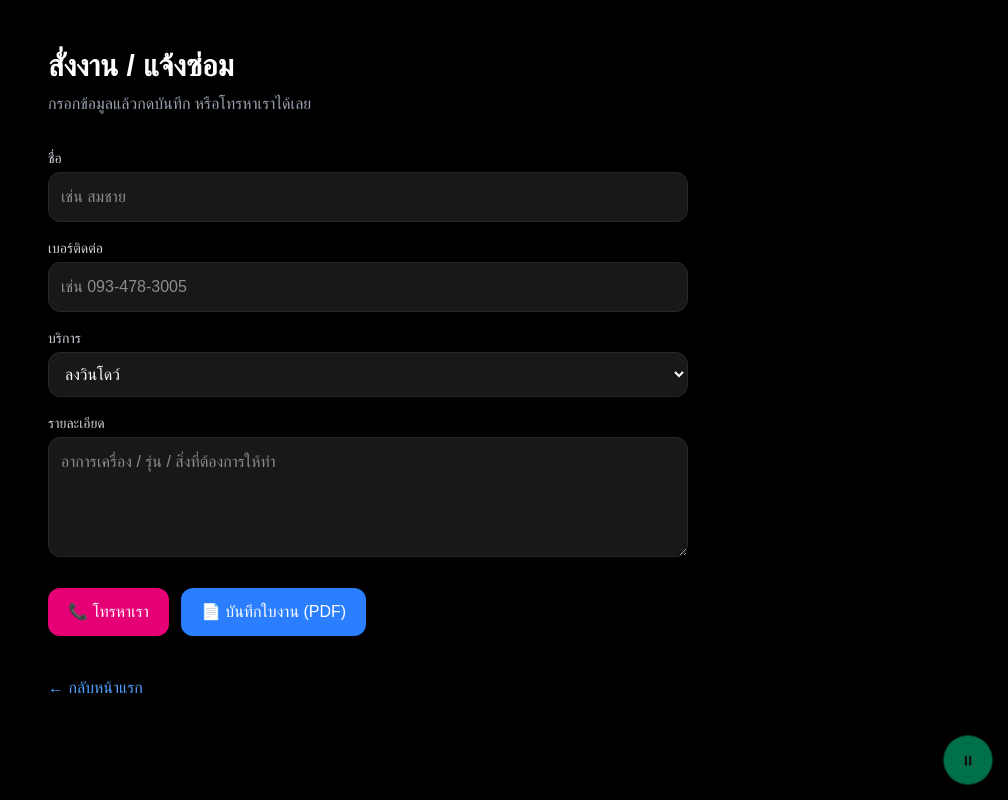
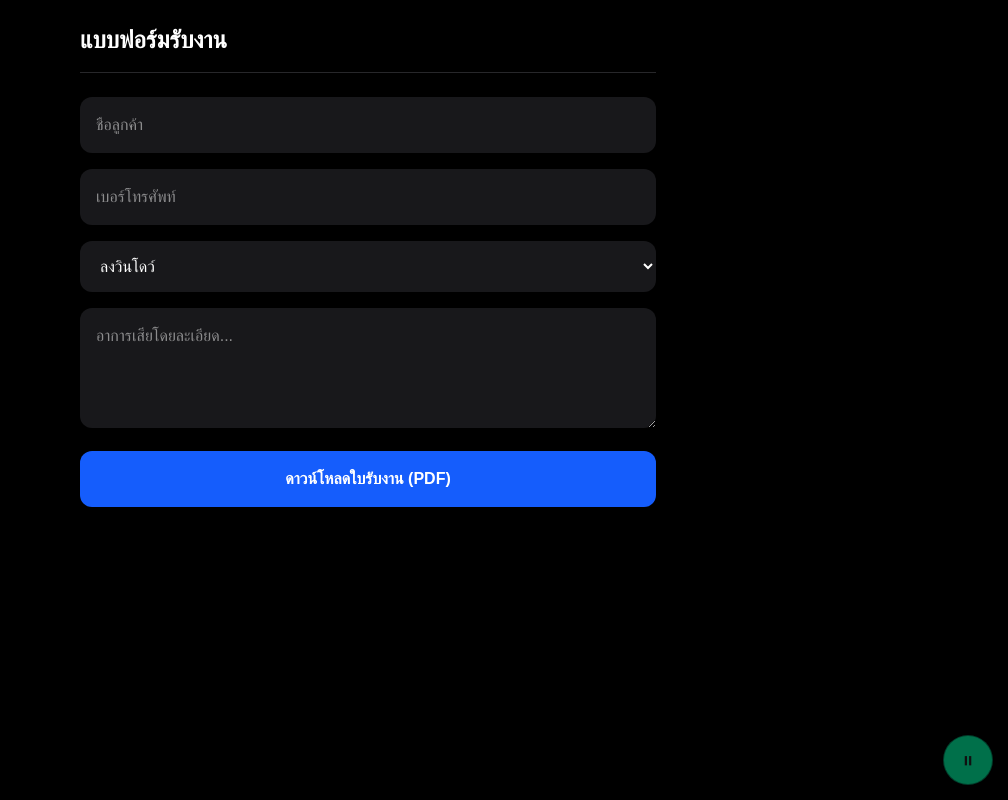
Before and after one commit to catrun2532-tech/crc-website, a Next.js app: page /order in a window 1280 px wide. Shown: the whole page, without its empty margins (272-1280 px from the left). Built offline with nearby package versions, Linux system fonts and the light colour scheme.

Commit message:
Update page.tsx

```diff
--- a/src/app/order/page.tsx
+++ b/src/app/order/page.tsx
@@ -2,6 +2,7 @@
 
 import { useState } from "react";
 import Link from "next/link";
+import { thaiFontBase64 } from "@/lib/thaiFont"; // 👈 นำเข้าฟอนต์ที่เตรียมไว้
 
 export default function OrderPage() {
   const [name, setName] = useState("");
@@ -9,115 +10,103 @@ export default function OrderPage() {
   const [service, setService] = useState("ลงวินโดว์");
   const [details, setDetails] = useState("");
 
-  // ✅ โหลด jsPDF ตอนกดปุ่ม (แก้ปัญหา deploy fail)
   const handleGeneratePDF = async () => {
+    if (!name.trim() || !phone.trim()) {
+      alert("กรุณากรอกชื่อและเบอร์ติดต่อด้วยครับ");
+      return;
+    }
+
+    try {
       const { jsPDF } = await import("jspdf");
-
       const doc = new jsPDF();
 
-    doc.setFont("Helvetica", "normal");
+      // 1. เพิ่มฟอนต์ไทยลงในระบบของ jsPDF
+      doc.addFileToVFS("ThaiFont.ttf", thaiFontBase64);
+      doc.addFont("ThaiFont.ttf", "ThaiFont", "normal");
+      doc.setFont("ThaiFont");
 
-    doc.text("ใบงาน / แจ้งซ่อม", 20, 20);
-    doc.text(`ชื่อ: ${name || "-"}`, 20, 40);
-    doc.text(`โทร: ${phone || "-"}`, 20, 50);
-    doc.text(`บริการ: ${service || "-"}`, 20, 60);
+      // 2. ส่วนหัวใบงาน
+      doc.setFontSize(22);
+      doc.text("ใบรับงาน / แจ้งซ่อมคอมพิวเตอร์", 105, 20, { align: "center" });
 
-    doc.text("รายละเอียด:", 20, 70);
+      doc.setLineWidth(0.5);
+      doc.line(20, 25, 190, 25);
 
+      // 3. ข้อมูลลูกค้าและบริการ
+      doc.setFontSize(16);
+      doc.text(`ชื่อลูกค้า: ${name}`, 20, 40);
+      doc.text(`เบอร์โทรศัพท์: ${phone}`, 20, 50);
+      doc.text(`ประเภทบริการ: ${service}`, 20, 60);
+
+      // 4. รายละเอียดอาการ
+      doc.text("รายละเอียด / อาการเสีย:", 20, 75);
+      doc.setFontSize(14);
       const splitDetails = doc.splitTextToSize(details || "-", 170);
-    doc.text(splitDetails, 20, 80);
+      doc.text(splitDetails, 20, 85);
 
-    const today = new Date().toLocaleString();
-    doc.text(`วันที่: ${today}`, 20, 120);
+      // 5. ส่วนท้าย (วันที่และลายเซ็น)
+      const now = new Date();
+      const dateString = now.toLocaleDateString("th-TH", {
+        year: "numeric", month: "long", day: "numeric",
+        hour: "2-digit", minute: "2-digit"
+      });
 
-    doc.save(`order-${name || "customer"}.pdf`);
+      doc.setFontSize(12);
+      doc.text(`วันที่รับงาน: ${dateString}`, 20, 150);
+
+      // เส้นเซ็นชื่อ
+      doc.line(120, 180, 180, 180);
+      doc.text("(................................................)", 125, 187);
+      doc.text("ลายเซ็นลูกค้า / ผู้แจ้ง", 135, 195);
+
+      // 6. บันทึกไฟล์
+      doc.save(`Repair-Order-${name}.pdf`);
+
+    } catch (error) {
+      console.error("PDF Error:", error);
+      alert("ไม่สามารถสร้าง PDF ได้ในขณะนี้");
+    }
   };
 
   return (
-    <main className="min-h-screen bg-black text-white">
-      <section className="max-w-2xl mx-auto px-4 py-12">
-        <h1 className="text-3xl font-bold">สั่งงาน / แจ้งซ่อม</h1>
-        <p className="mt-2 text-gray-400">
-          กรอกข้อมูลแล้วกดบันทึก หรือโทรหาเราได้เลย
-        </p>
+    <main className="min-h-screen bg-black text-white p-6">
+      <div className="max-w-xl mx-auto space-y-6">
+        <h1 className="text-2xl font-bold border-b border-zinc-800 pb-4">แบบฟอร์มรับงาน</h1>
 
-        <div className="mt-8 space-y-4">
-          {/* ชื่อ */}
-          <div>
-            <label className="block mb-1 text-sm text-gray-300">ชื่อ</label>
+        <div className="space-y-4">
           <input
-              className="w-full bg-zinc-900 border border-zinc-800 rounded-xl p-3"
-              value={name}
+            className="w-full p-4 bg-zinc-900 rounded-xl outline-none focus:ring-2 focus:ring-blue-500"
+            placeholder="ชื่อลูกค้า"
             onChange={(e) => setName(e.target.value)}
-              placeholder="เช่น สมชาย"
           />
-          </div>
-
-          {/* เบอร์ */}
-          <div>
-            <label className="block mb-1 text-sm text-gray-300">เบอร์ติดต่อ</label>
           <input
-              className="w-full bg-zinc-900 border border-zinc-800 rounded-xl p-3"
-              value={phone}
+            className="w-full p-4 bg-zinc-900 rounded-xl outline-none focus:ring-2 focus:ring-blue-500"
+            placeholder="เบอร์โทรศัพท์"
+            inputMode="tel"
             onChange={(e) => setPhone(e.target.value)}
-              placeholder="เช่น 093-478-3005"
-              inputMode="tel"
           />
-          </div>
-
-          {/* บริการ */}
-          <div>
-            <label className="block mb-1 text-sm text-gray-300">บริการ</label>
           <select
-              className="w-full bg-zinc-900 border border-zinc-800 rounded-xl p-3"
-              value={service}
+            className="w-full p-4 bg-zinc-900 rounded-xl outline-none"
             onChange={(e) => setService(e.target.value)}
           >
             <option>ลงวินโดว์</option>
             <option>กู้ข้อมูล</option>
-              <option>อัปเกรด SSD/RAM</option>
-              <option>ทำความสะอาด/เปลี่ยนซิลิโคน</option>
-              <option>ปัญหาอื่นๆ</option>
+            <option>อัปเกรดเครื่อง</option>
           </select>
-          </div>
-
-          {/* รายละเอียด */}
-          <div>
-            <label className="block mb-1 text-sm text-gray-300">รายละเอียด</label>
           <textarea
-              className="w-full bg-zinc-900 border border-zinc-800 rounded-xl p-3 min-h-[120px]"
-              value={details}
+            className="w-full p-4 bg-zinc-900 rounded-xl min-h-[120px] outline-none focus:ring-2 focus:ring-blue-500"
+            placeholder="อาการเสียโดยละเอียด..."
             onChange={(e) => setDetails(e.target.value)}
-              placeholder="อาการเครื่อง / รุ่น / สิ่งที่ต้องการให้ทำ"
           />
-          </div>
-
-          {/* ปุ่ม */}
-          <div className="flex gap-3 pt-2 flex-wrap">
-            <a
-              href="tel:0934783005"
-              className="bg-pink-600 hover:bg-pink-700 px-5 py-3 rounded-xl"
-            >
-              📞 โทรหาเรา
-            </a>
 
           <button
-              type="button"
             onClick={handleGeneratePDF}
-              className="bg-blue-500 hover:bg-blue-600 px-5 py-3 rounded-xl"
+            className="w-full py-4 bg-blue-600 hover:bg-blue-500 rounded-xl font-bold transition-all"
           >
-              📄 บันทึกใบงาน (PDF)
+            ดาวน์โหลดใบรับงาน (PDF)
           </button>
         </div>
       </div>
-
-        {/* กลับหน้าแรก */}
-        <div className="mt-10">
-          <Link href="/" className="text-blue-400 hover:underline">
-            ← กลับหน้าแรก
-          </Link>
-        </div>
-      </section>
     </main>
   );
 }
```
Lines whose indentation alone changed are shown as unchanged.
